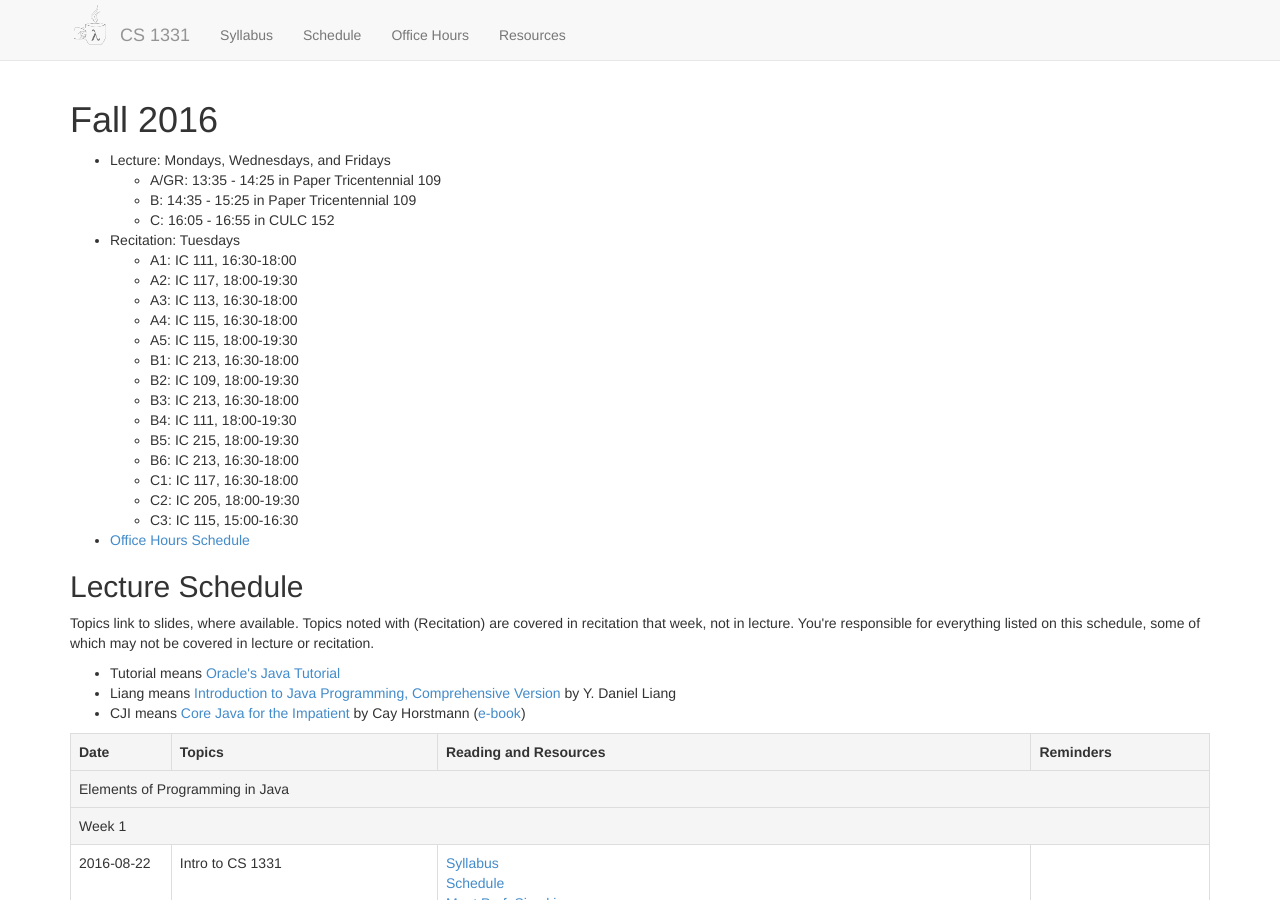
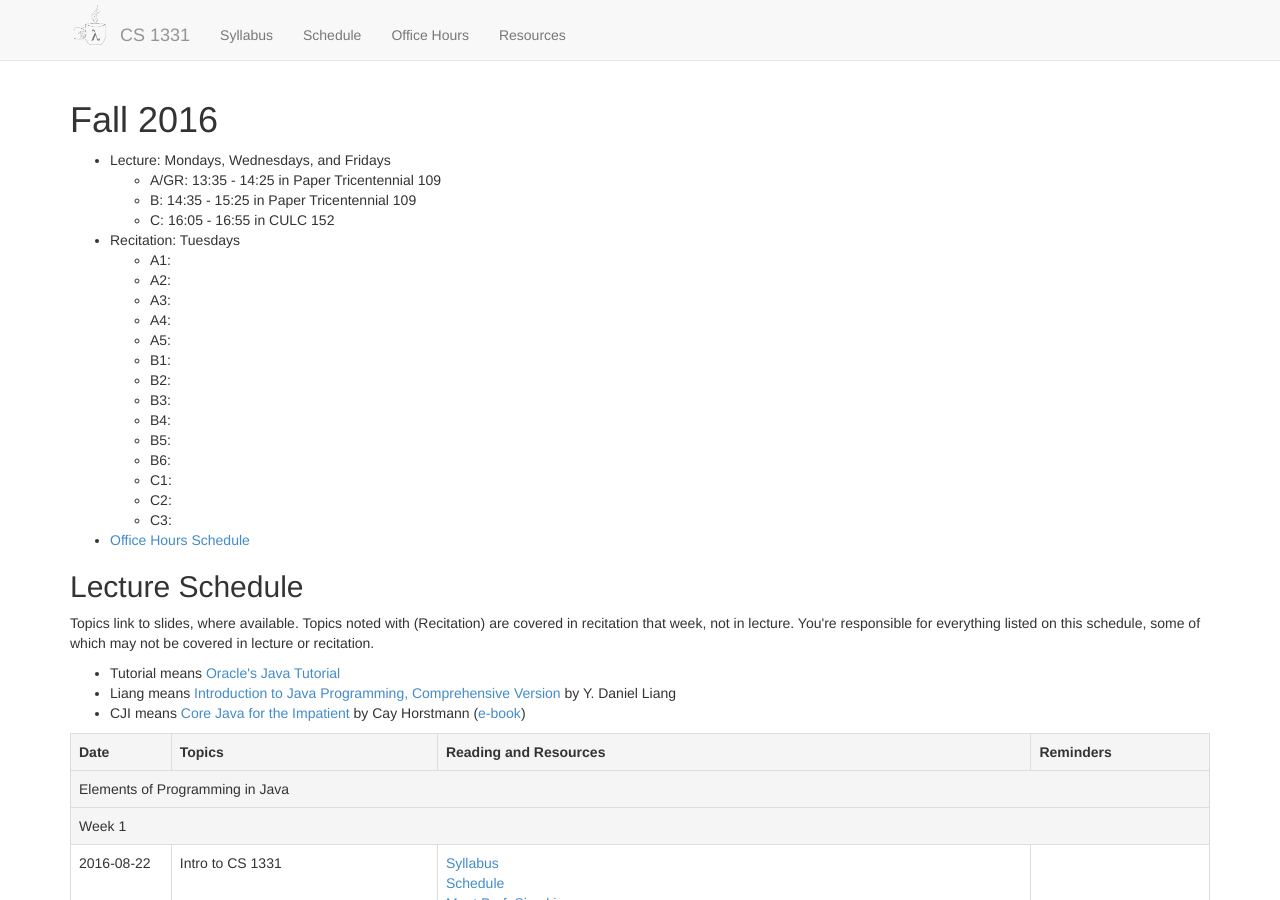
Before and after one commit to cs1331/cs1331.github.io.old, a Jekyll site: the page built from fall2016.html, in a window 1280 px wide and 900 px high. Built offline with Jekyll 4.4.1, drawn with Linux system fonts in a browser that asks for light colours; nearby versions of some CDN libraries; some of the changed text lies outside the part shown.

Commit message:
Updated schedule with homework 1

```diff
--- a/fall2016.html
+++ b/fall2016.html
@@ -16,20 +16,20 @@ title: CS 1331 - Fall 2016
 
   <li>Recitation: Tuesdays</li>
   <ul>
-    <li>A1: IC 111, 16:30-18:00 </li>
-    <li>A2: IC 117, 18:00-19:30  </li>
-    <li>A3: IC 113, 16:30-18:00 </li>
-    <li>A4: IC 115, 16:30-18:00 </li>
-    <li>A5: IC 115, 18:00-19:30  </li>
-    <li>B1: IC 213, 16:30-18:00 </li>
-    <li>B2: IC 109, 18:00-19:30  </li>
-    <li>B3: IC 213, 16:30-18:00 </li>
-    <li>B4: IC 111, 18:00-19:30  </li>
-    <li>B5: IC 215, 18:00-19:30  </li>
-    <li>B6: IC 213, 16:30-18:00 </li>
-    <li>C1: IC 117, 16:30-18:00 </li>
-    <li>C2: IC 205, 18:00-19:30 </li>
-    <li>C3: IC 115, 15:00-16:30 </li>
+    <li>A1: </li>
+    <li>A2: </li>
+    <li>A3: </li>
+    <li>A4: </li>
+    <li>A5: </li>
+    <li>B1: </li>
+    <li>B2: </li>
+    <li>B3: </li>
+    <li>B4: </li>
+    <li>B5: </li>
+    <li>B6: </li>
+    <li>C1: </li>
+    <li>C2: </li>
+    <li>C3: </li>
   </ul>
 
   <li><a href='officehours.html'>Office Hours Schedule</a></li>
```
Also changed, not shown: other parts of fall2016.html (+1 -1 lines), 1 other file.
